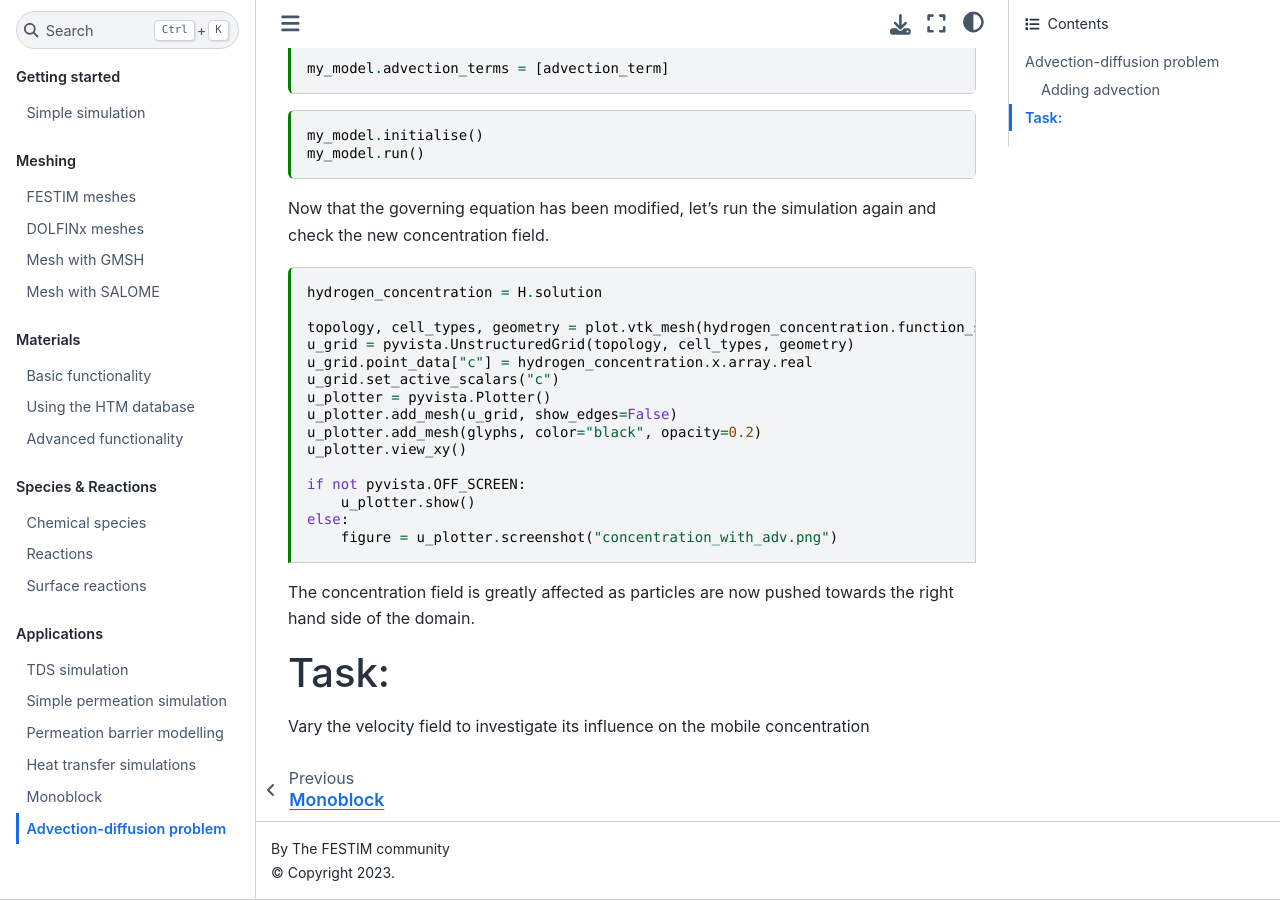
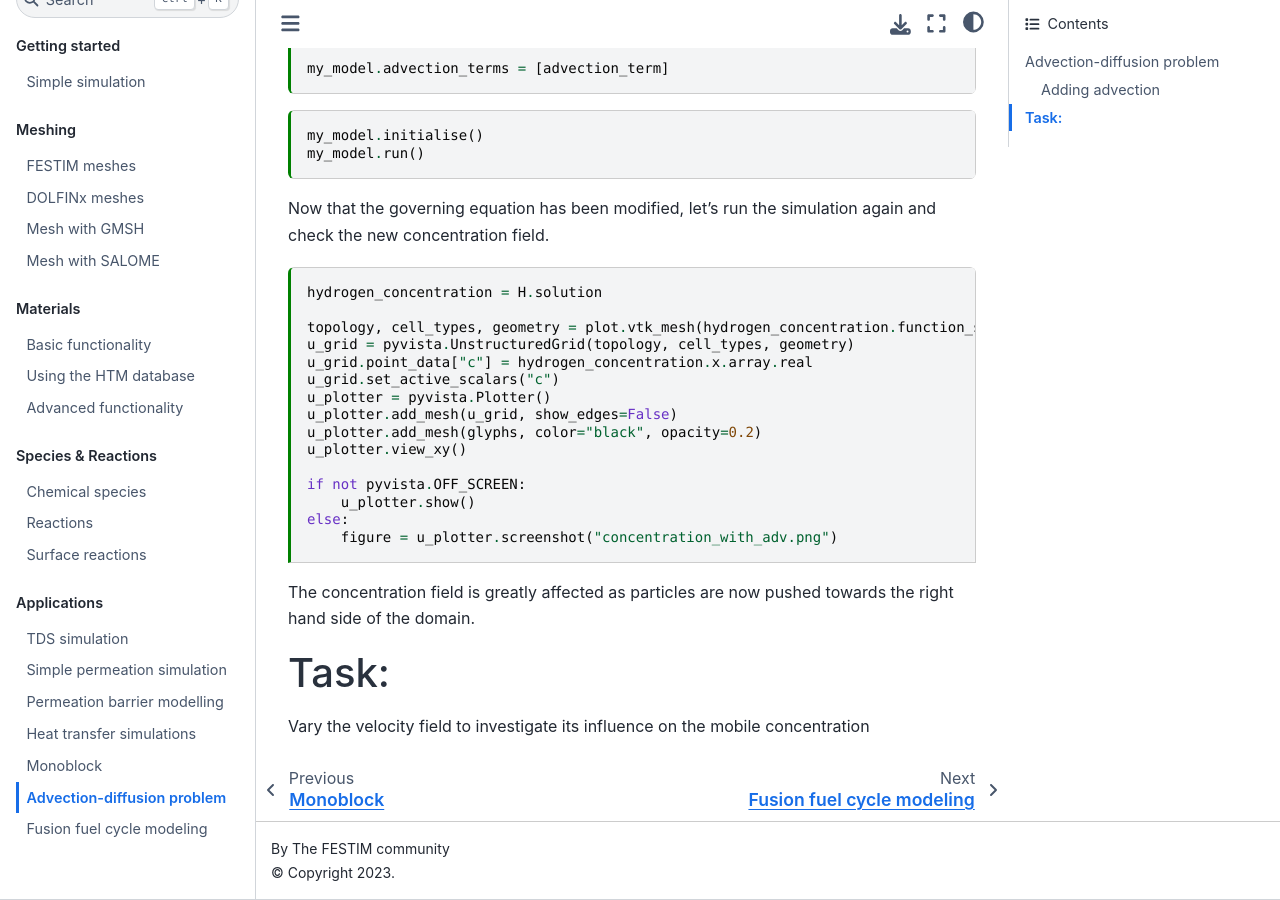
Before and after one commit to festim-dev/FESTIM-workshop, a Jupyter Book: the page built from book/content/applications/task06.ipynb, in a window 1280 px wide and 900 px high, scrolled down 3404 px. Built offline with Jupyter Book 1.0.4 settings and Sphinx 7.4.7 and the Sphinx Book theme 1.1.4, drawn with Linux system fonts in a browser that asks for light colours; pages that are not in the unit, such as notebooks, are missing from menus.

Commit message:
added fusion fuel cycle map for festim tutorial

```diff
--- a/book/_toc.yml
+++ b/book/_toc.yml
@@ -36,3 +36,4 @@ parts:
     - file: content/applications/task08
     - file: content/applications/task06
     - file: content/applications/task10
+    - file: content/applications/fusion/fuel_cycle_map
```
Also changed, not shown: book/content/applications/fusion/fuel_cycle_map.ipynb (added), book/content/applications/fusion/test.svg (added).
